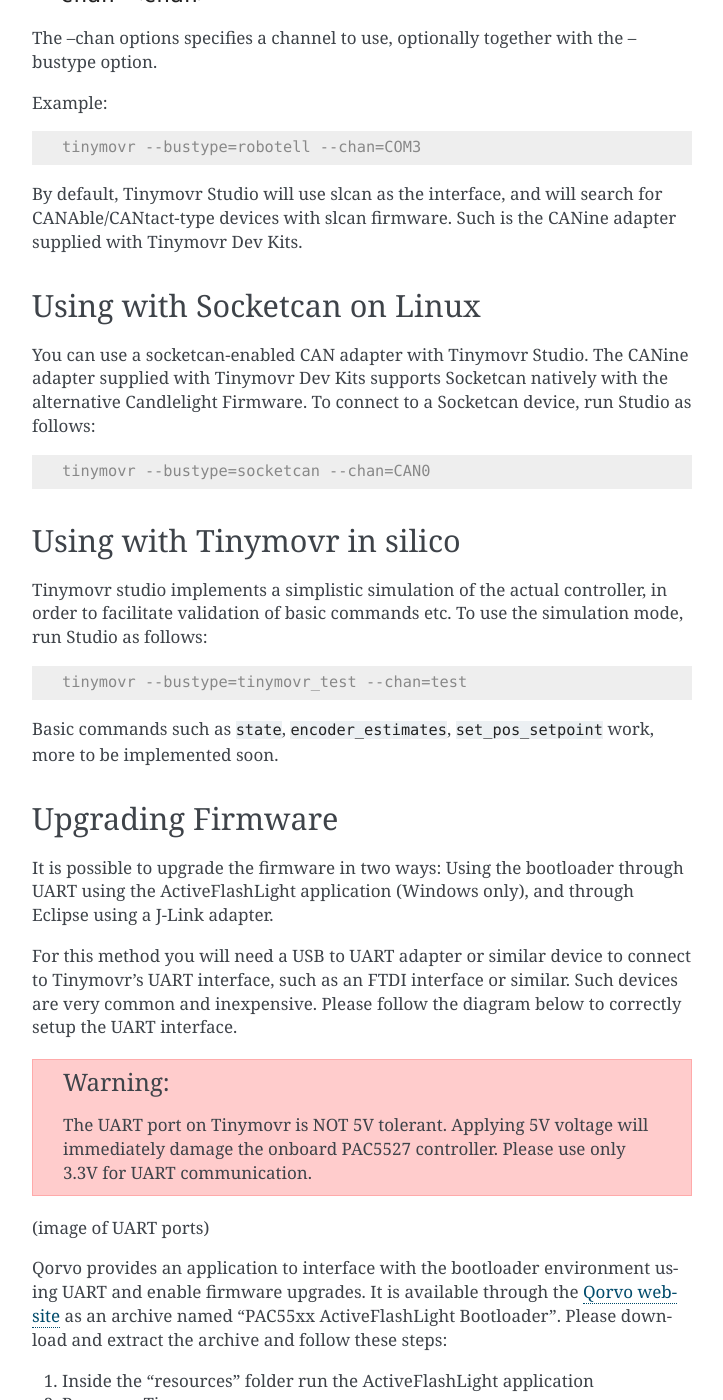
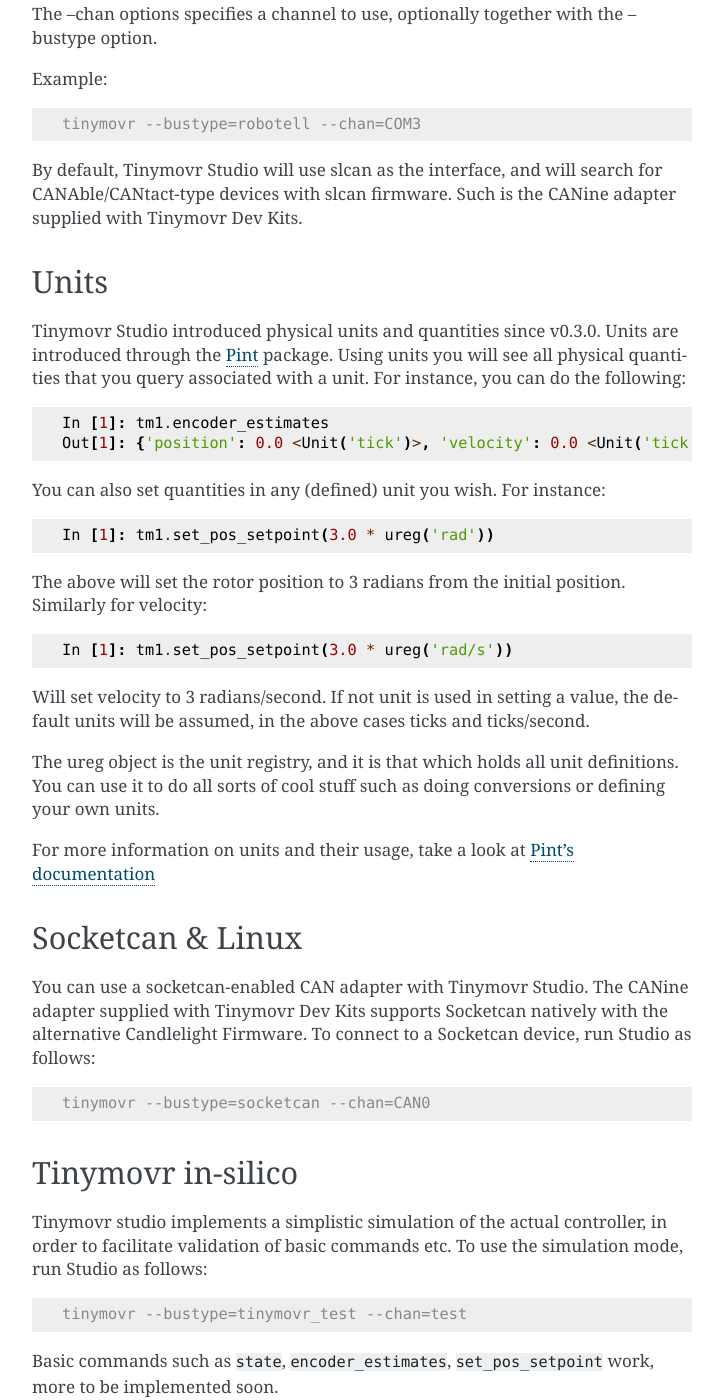
Before and after one commit to tinymovr/Tinymovr, a Sphinx documentation site: the page built from docs/studio/usage.rst, in a window 1280 px wide and 1400 px high, scrolled down 2084 px. Shown: the whole window, without its empty margins (388-1111 px from the left). Built offline with Sphinx 7.4.7, drawn with Linux system fonts in a browser that asks for light colours; some of the changed text lies outside the part shown.

Commit message:
update docs

```diff
--- a/docs/studio/usage.rst
+++ b/docs/studio/usage.rst
@@ -84,7 +84,7 @@
 
     tinymovr --ids=1,3,5,7-9
 
-All syntax options supported by `Pynumparser<https://pypi.org/project/pynumparser/>`_ are available.
+All syntax options supported by `Pynumparser <https://pypi.org/project/pynumparser/>`_ are available.
 
 
 ``--bustype=<bustype>``
@@ -115,8 +115,37 @@
 By default, Tinymovr Studio will use slcan as the interface, and will search for CANAble/CANtact-type devices with slcan firmware. Such is the CANine adapter supplied with Tinymovr Dev Kits.
 
 
-Using with Socketcan on Linux
-#############################
+Units
+#####
+
+Tinymovr Studio introduced physical units and quantities since v0.3.0. Units are introduced through the `Pint <https://pypi.org/project/Pint/>`_ package. Using units you will see all physical quantities that you query associated with a unit. For instance, you can do the following:
+
+.. code-block:: python
+
+    In [1]: tm1.encoder_estimates
+    Out[1]: {'position': 0.0 <Unit('tick')>, 'velocity': 0.0 <Unit('tick / second')>}
+
+You can also set quantities in any (defined) unit you wish. For instance:
+
+.. code-block:: python
+
+    In [1]: tm1.set_pos_setpoint(3.0 * ureg('rad'))
+
+The above will set the rotor position to 3 radians from the initial position. Similarly for velocity:
+
+.. code-block:: python
+
+    In [1]: tm1.set_pos_setpoint(3.0 * ureg('rad/s'))
+
+Will set velocity to 3 radians/second. If not unit is used in setting a value, the default units will be assumed, in the above cases ticks and ticks/second.
+
+The ureg object is the unit registry, and it is that which holds all unit definitions. You can use it to do all sorts of cool stuff such as doing conversions or defining your own units.
+
+For more information on units and their usage, take a look at `Pint's documentation <https://pint.readthedocs.io/en/stable/>`_
+
+
+Socketcan & Linux
+#################
 
 You can use a socketcan-enabled CAN adapter with Tinymovr Studio. The CANine adapter supplied with Tinymovr Dev Kits supports Socketcan natively with the alternative Candlelight Firmware. To connect to a Socketcan device, run Studio as follows:
 
@@ -125,8 +154,8 @@
     tinymovr --bustype=socketcan --chan=CAN0
 
 
-Using with Tinymovr in silico
-#############################
+Tinymovr in-silico
+##################
 
 Tinymovr studio implements a simplistic simulation of the actual controller, in order to facilitate validation of basic commands etc. To use the simulation mode, run Studio as follows:
 
@@ -142,8 +171,9 @@
 
 It is possible to upgrade the firmware in two ways: Using the bootloader through UART using the ActiveFlashLight application (Windows only), and through Eclipse using a J-Link adapter.
 
+
 Upgrading using bootloader
-**************************
+==========================
 
 For this method you will need a USB to UART adapter or similar device to connect to Tinymovr's UART interface, such as an FTDI interface or similar. Such devices are very common and inexpensive. Please follow the diagram below to correctly setup the UART interface.
 
@@ -167,7 +197,7 @@
 
 
 Upgrading using J-Link
-**********************
+======================
 
 Please see :ref:`setting-up-eclipse` and :ref:`setting-up-jlink`.
 
```
